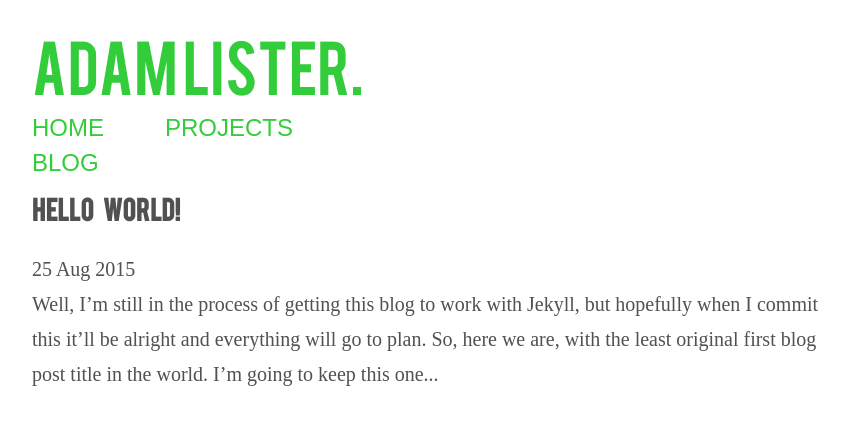
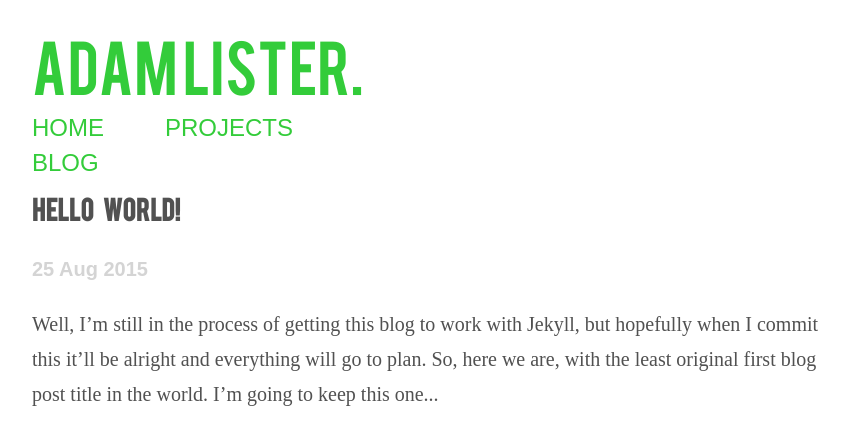
Before and after one commit to admlw/admlw.github.io, a Jekyll site: the page built from blog/index.html, in a window 1280 px wide. Shown: the top 445 px of the page, without its empty margins (208-1057 px from the left). Built offline with Jekyll 4.4.1, drawn with Linux system fonts in a browser that asks for light colours; some web fonts are replaced; the list of posts is cut into pages by our own code.

Commit message:
Update index.html

```diff
--- a/blog/index.html
+++ b/blog/index.html
@@ -6,7 +6,7 @@ title: Adventures of a Physics PhD
 
     {% for post in site.posts %}
       <li><h2><a href="{{ post.url }}" title="{{ post.title }}">{{ post.title }}</a></h2></li>
-      <li><h3></h3>{{ post.date | date_to_string }}</h3></li>
+      <li><h3>{{ post.date | date_to_string }}</h3></li>
       <li>{{ post.content | strip_html | truncatewords: 50 }}</li>
         {% endfor %}
       </ul>
```
